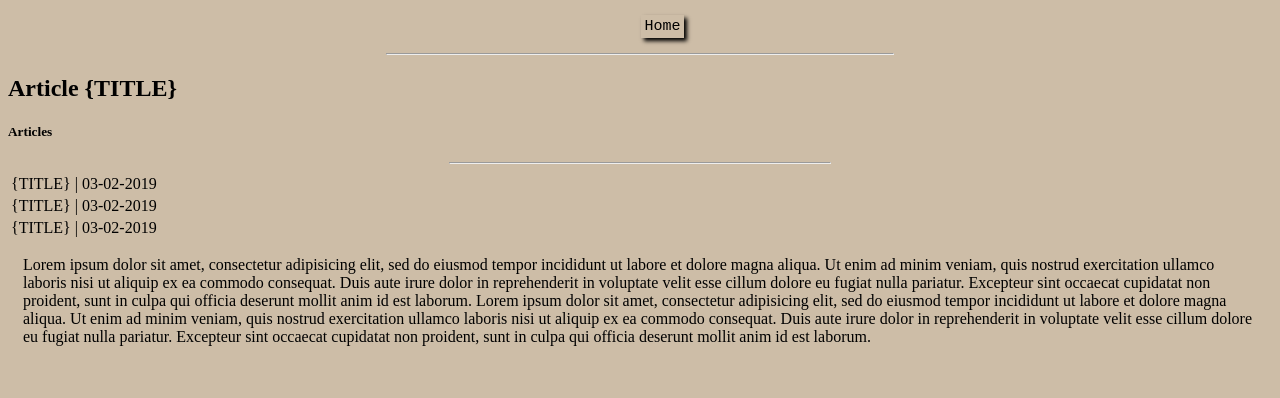
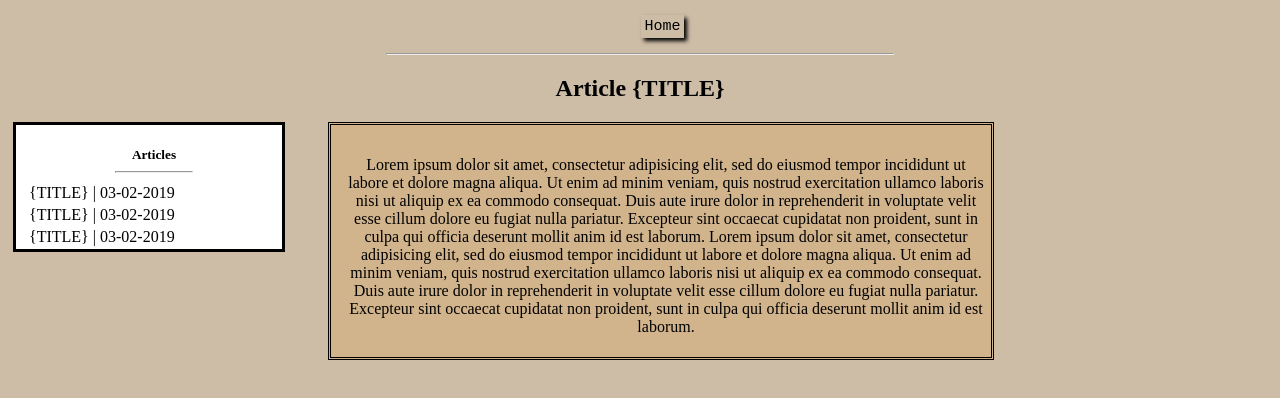
Before and after one commit to 4rticle/4rticle.github.io, a plain HTML site: page articles.html in a window 1280 px wide. Drawn offline with Linux system fonts and the light colour scheme.

Commit message:
Update 4rticle.css
Add updated site CSS.

```diff
--- a/styles/4rticle.css
+++ b/styles/4rticle.css
@@ -14,8 +14,16 @@ header {
   margin-top: 5px;
 }
 
-h1 {
+h1, h2 {
   text-align: center;
+}
+h5 {
+  text-align: center;
+  margin-bottom: 5px;
+}
+
+td {
+  margin-bottom: 10px;
 }
 
 nav ul{
@@ -42,14 +50,37 @@ summary {
 }
 
 .primary-container {
-  text-align: left;
+  text-align: center;
 }
 
 .article-container {
-  margin: 15px 15px 15px 15px;
+  border: 5px 10px 10px 5px;
+  margin-left: 5px;
+  border-style: double;
+  border-width: medium;
+  width: 50%;
+  background-color: tan;
+  padding: 15px 5px 5px 15px;
+  margin-left: 25%;
+  display: block;
+  position: fixed;
 }
 
-.article-list { }
+/*
+Format: (TITLE) | DATE
+*/
+.article-list {
+  text-align: left;
+  margin-left: 5px;
+  border: 5px 10px 10px 5px;
+  border-style: solid;
+  border-width: medium;
+  background-color: white;
+  padding-left: 10px;
+  width: 20%;
+  display: block;
+  position: fixed;
+}
 
 a {
   text-decoration: none;
```
